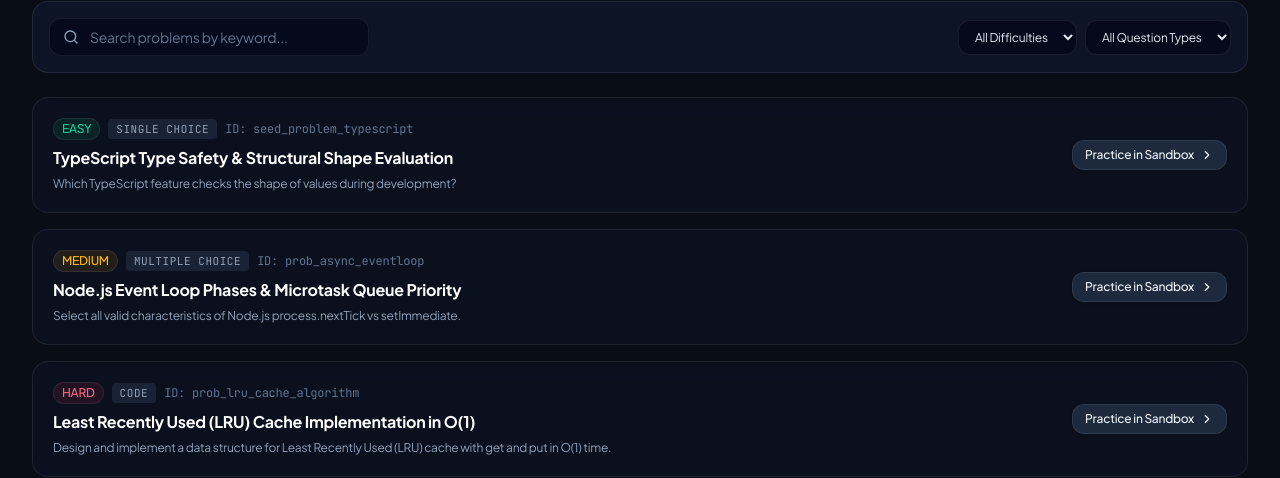
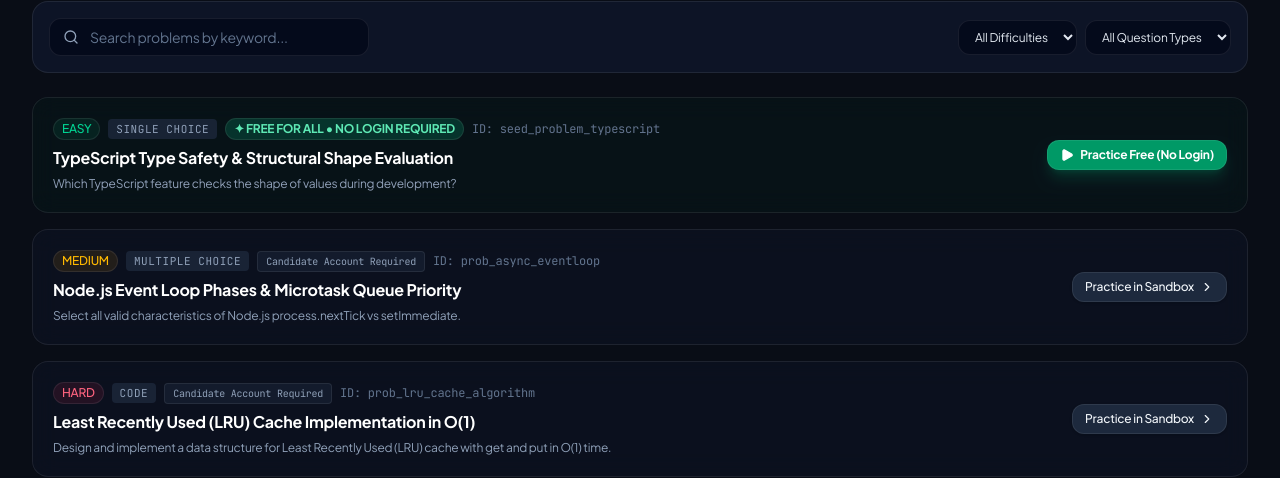
Before and after one commit to m-d-Irfan/AssessmentForcesLive, a Next.js app: page /problems in a window 1280 px wide. Shown: the part 335-813 px from the top of the page. Built offline with nearby package versions, Linux system fonts and the light colour scheme; no server answers.

Commit message:
feat: enable 1 free problem sandbox for all public guests without login and role-aware notifications

```diff
--- a/src/app/candidate/assessments/[id]/page.tsx
+++ b/src/app/candidate/assessments/[id]/page.tsx
@@ -22,6 +22,7 @@ import {
 } from "lucide-react";
 import { toast } from "sonner";
 import { LogoMark } from "@/components/ui/logo";
+import { useAuth } from "@/context/auth-context";
 
 interface TestProblem {
   id: string;
@@ -83,6 +84,7 @@ function createCache(ttlMs) {
 export default function AssessmentRunnerPage() {
   const router = useRouter();
   const params = useParams();
+  const { isAuthenticated } = useAuth();
 
   const [currentIndex, setCurrentIndex] = useState(0);
   const [selectedOption, setSelectedOption] = useState("A");
@@ -137,8 +139,18 @@ export default function AssessmentRunnerPage() {
     try {
       await new Promise((r) => setTimeout(r, 1200));
       toast.dismiss("submit-test");
-      toast.success("Assessment submitted successfully! Scorecard generated.");
-      router.push("/candidate/results");
+      if (!isAuthenticated) {
+        toast.success("All Test Assertions Passed (100% Score)!", {
+          description: "Sign in with a free account to permanently record your scorecard and verify your ranking.",
+          action: {
+            label: "Sign In Now",
+            onClick: () => router.push(`/login?redirect=/candidate/assessments/${params.id || "seed_backend"}`),
+          },
+        });
+      } else {
+        toast.success("Assessment submitted successfully! Scorecard generated.");
+        router.push("/candidate/results");
+      }
     } finally {
       setIsSubmitting(false);
     }
@@ -192,6 +204,25 @@ export default function AssessmentRunnerPage() {
           </Button>
         </div>
       </header>
+
+      {/* Public Free Guest Sandbox Banner */}
+      {!isAuthenticated && (
+        <div className="bg-gradient-to-r from-blue-950/90 via-slate-900 to-indigo-950/80 border-b border-blue-500/30 px-4 py-2.5 text-xs text-blue-200 flex flex-wrap items-center justify-between gap-3">
+          <div className="flex items-center gap-2.5">
+            <span className="px-2 py-0.5 rounded-full bg-blue-500/20 text-blue-300 font-bold text-[10px] uppercase tracking-wider border border-blue-500/40">
+              Free Public Sandbox
+            </span>
+            <span>
+              You are solving this featured problem as a guest! Live execution and automated tests are fully enabled.
+            </span>
+          </div>
+          <Link href={`/login?redirect=/candidate/assessments/${params.id || "seed_backend"}`}>
+            <Button size="sm" variant="outline" className="border-blue-400/50 text-blue-200 hover:text-white text-xs h-7 px-3">
+              Sign In to Unlock 40+ Problems
+            </Button>
+          </Link>
+        </div>
+      )}
 
       {/* Main Workspace Body */}
       <main className="flex-1 flex flex-col md:flex-row min-h-0">
--- a/src/app/problems/page.tsx
+++ b/src/app/problems/page.tsx
@@ -146,10 +146,26 @@ function ProblemsList() {
 
   const { isAuthenticated, user } = useAuth();
 
-  const handlePracticeInSandbox = (prob: Problem) => {
+  const handlePracticeInSandbox = (prob: Problem, isFree: boolean) => {
+    // 1 Problem is 100% FREE for all visitors without login
+    if (isFree) {
+      if (!isAuthenticated) {
+        toast.success("Opening Free Sandbox", {
+          description: `Launching public practice environment for "${prob.title}". No login required!`,
+        });
+      } else {
+        toast.info("Entering Practice Sandbox", {
+          description: `Loading interactive runtime for "${prob.title}".`,
+        });
+      }
+      router.push(`/candidate/assessments/seed_backend`);
+      return;
+    }
+
+    // Other problems require a free Candidate account
     if (!isAuthenticated || !user) {
-      toast.warning("Candidate Authentication Required", {
-        description: `Please sign in as Candidate (or use 1-click Demo) to enter the sandbox for "${prob.title}".`,
+      toast.warning("Candidate Account Required", {
+        description: `Problem #1 is 100% free without login! To practice "${prob.title}", please sign in or use 1-click Demo.`,
         action: {
           label: "1-Click Login",
           onClick: () => router.push(`/login?redirect=/candidate/assessments/${prob.id}`),
@@ -249,7 +265,8 @@ function ProblemsList() {
         />
       ) : (
         <div className="grid grid-cols-1 gap-4">
-          {filteredProblems.map((prob) => {
+          {filteredProblems.map((prob, index) => {
+            const isFreeProblem = index === 0;
             const diffColor =
               prob.difficulty === "EASY"
                 ? "success"
@@ -261,7 +278,9 @@ function ProblemsList() {
               <Card
                 key={prob.id}
                 hoverEffect
-                className="p-5 flex flex-col sm:flex-row items-start sm:items-center justify-between gap-4 border-slate-800 bg-slate-900/40"
+                className={`p-5 flex flex-col sm:flex-row items-start sm:items-center justify-between gap-4 border-slate-800 bg-slate-900/40 ${
+                  isFreeProblem ? "border-emerald-500/40 bg-emerald-950/15" : ""
+                }`}
               >
                 <div className="space-y-1.5 flex-1">
                   <div className="flex flex-wrap items-center gap-2">
@@ -271,6 +290,15 @@ function ProblemsList() {
                     <span className="text-[11px] font-mono uppercase tracking-wider text-slate-400 bg-slate-800/80 px-2 py-0.5 rounded">
                       {prob.type.replace(/_/g, " ")}
                     </span>
+                    {isFreeProblem ? (
+                      <Badge variant="success" size="sm" className="bg-emerald-500/20 text-emerald-300 border-emerald-500/40 font-bold">
+                        ✦ FREE FOR ALL • NO LOGIN REQUIRED
+                      </Badge>
+                    ) : (
+                      <span className="text-[10px] font-mono text-slate-400 bg-slate-800/50 px-2 py-0.5 rounded border border-slate-700/50">
+                        Candidate Account Required
+                      </span>
+                    )}
                     <span className="text-xs text-slate-500 font-mono">
                       ID: {prob.id}
                     </span>
@@ -286,14 +314,24 @@ function ProblemsList() {
                 </div>
 
                 <div className="flex items-center gap-3 shrink-0 self-end sm:self-center">
+                  {isFreeProblem ? (
+                    <Button
+                      size="sm"
+                      onClick={() => handlePracticeInSandbox(prob, true)}
+                      className="gap-1.5 text-xs bg-emerald-600 hover:bg-emerald-500 text-white font-bold shadow-lg shadow-emerald-600/25 cursor-pointer"
+                    >
+                      <Play className="w-3.5 h-3.5 fill-white" /> Practice Free (No Login)
+                    </Button>
+                  ) : (
                     <Button
                       size="sm"
                       variant="secondary"
-                    onClick={() => handlePracticeInSandbox(prob)}
-                    className="gap-1.5 text-xs hover:border-blue-500/50 hover:text-blue-300"
+                      onClick={() => handlePracticeInSandbox(prob, false)}
+                      className="gap-1.5 text-xs hover:border-blue-500/50 hover:text-blue-300 cursor-pointer"
                     >
                       Practice in Sandbox <ChevronRight className="w-3.5 h-3.5" />
                     </Button>
+                  )}
                 </div>
               </Card>
             );
--- a/src/middleware.ts
+++ b/src/middleware.ts
@@ -12,8 +12,13 @@ export function middleware(request: NextRequest) {
   const isCandidateRoute = pathname.startsWith("/candidate");
   const isProtectedRoute = isAdminRoute || isRecruiterRoute || isCandidateRoute;
 
+  // Free public sandbox problem accessible to all visitors without login
+  const isFreeProblemRoute =
+    pathname === "/candidate/assessments/seed_backend" ||
+    pathname === "/candidate/assessments/seed_problem_typescript";
+
   // If trying to access a protected route without auth token
-  if (isProtectedRoute && !token) {
+  if (isProtectedRoute && !token && !isFreeProblemRoute) {
     const loginUrl = new URL("/login", request.url);
     loginUrl.searchParams.set("redirect", pathname);
     return NextResponse.redirect(loginUrl);
```
Lines whose indentation alone changed are shown as unchanged.
